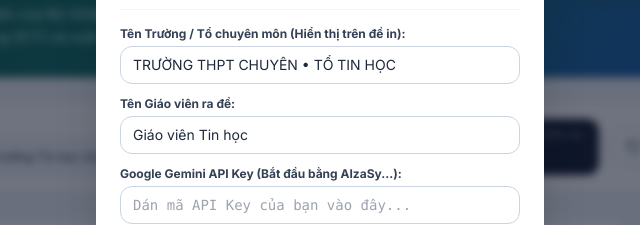
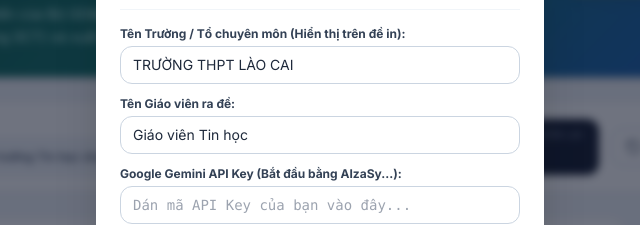
Before and after one commit to Dttlc1/radeonTN, a plain HTML site: page index.html in a window 1280 px wide. Both pictures are taken after a click on the button "Cài đặt AI & GV". Shown: the part 254-479 px from the top of the page, 320-960 px from the left. Drawn offline with nearby package versions, Linux system fonts and the light colour scheme.

Commit message:
Update index.html

```diff
--- a/index.html
+++ b/index.html
@@ -396,7 +396,7 @@ ORDER BY Diem.DiemTin DESC;</code></pre>
       <div class="space-y-3">
         <div>
           <label class="block text-xs font-bold text-slate-700 mb-1">Tên Trường / Tổ chuyên môn (Hiển thị trên đề in):</label>
-          <input type="text" id="input-school-name" value="TRƯỜNG THPT CHUYÊN • TỔ TIN HỌC" class="w-full rounded-xl border border-slate-300 px-3 py-2 text-sm">
+          <input type="text" id="input-school-name" value="TRƯỜNG THPT LÀO CAi" class="w-full rounded-xl border border-slate-300 px-3 py-2 text-sm">
         </div>
         <div>
           <label class="block text-xs font-bold text-slate-700 mb-1">Tên Giáo viên ra đề:</label>
@@ -954,7 +954,7 @@ ORDER BY Diem.DiemTin DESC;</code></pre>
     }
 
     function loadSettingsFromStorage() {
-      const school = localStorage.getItem('tinhoc_school') || 'TRƯỜNG THPT CHUYÊN • TỔ TIN HỌC';
+      const school = localStorage.getItem('tinhoc_school') || 'TRƯỜNG THPT LÀO CAI';
       const teacher = localStorage.getItem('tinhoc_teacher') || 'Giáo viên Tin học';
       const key = localStorage.getItem('tinhoc_gemini_key') || '';
 
@@ -1108,7 +1108,7 @@ Lưu ý:
     }
 
     function renderWordPreview() {
-      const school = localStorage.getItem('tinhoc_school') || 'TRƯỜNG THPT CHUYÊN • TỔ TIN HỌC';
+      const school = localStorage.getItem('tinhoc_school') || 'TRƯỜNG THPT LÀO CAI';
       const teacher = localStorage.getItem('tinhoc_teacher') || 'Giáo viên Tin học';
       const letters = ['A', 'B', 'C', 'D'];
       const subLetters = ['a)', 'b)', 'c)', 'd)'];
```
